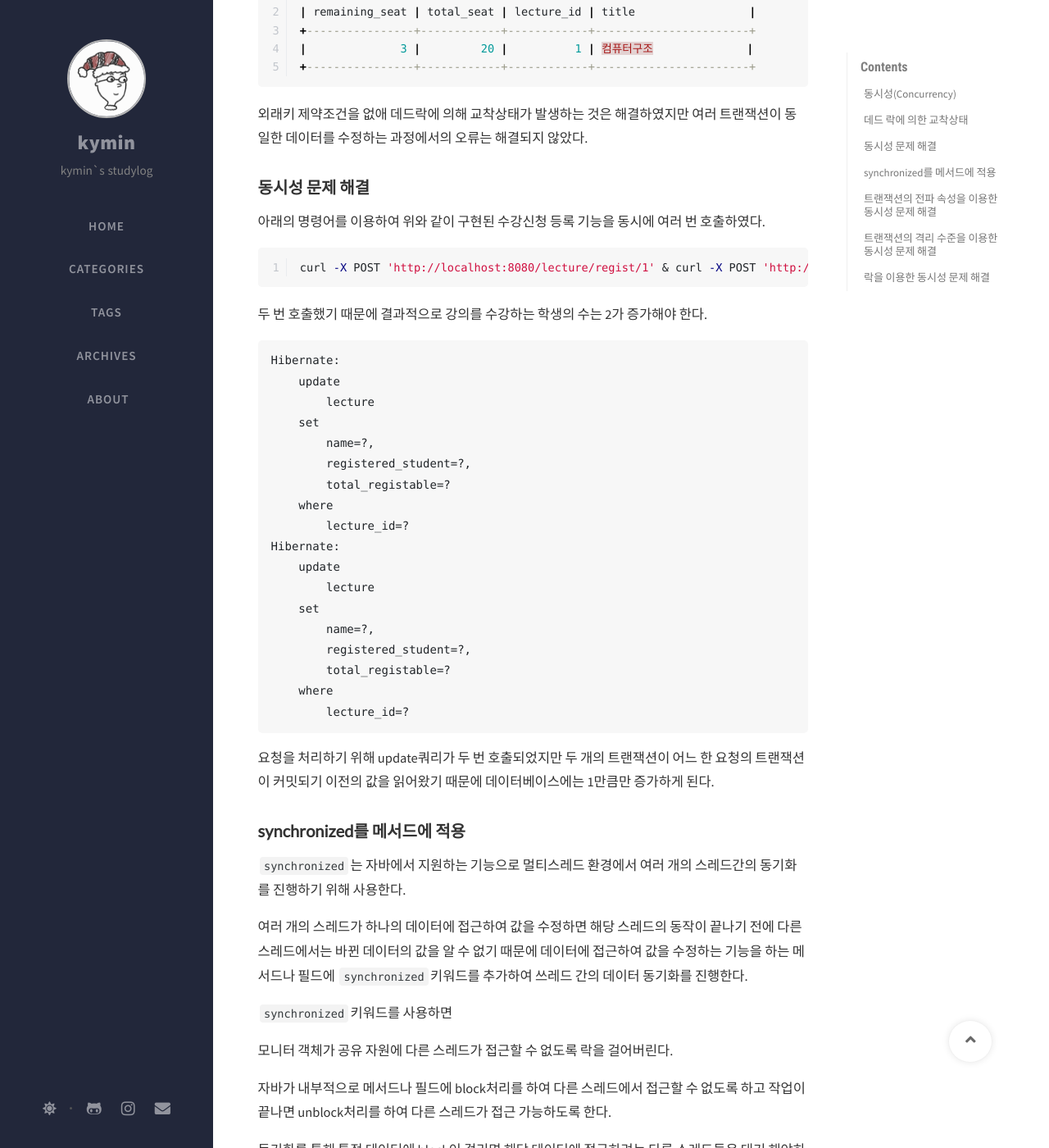
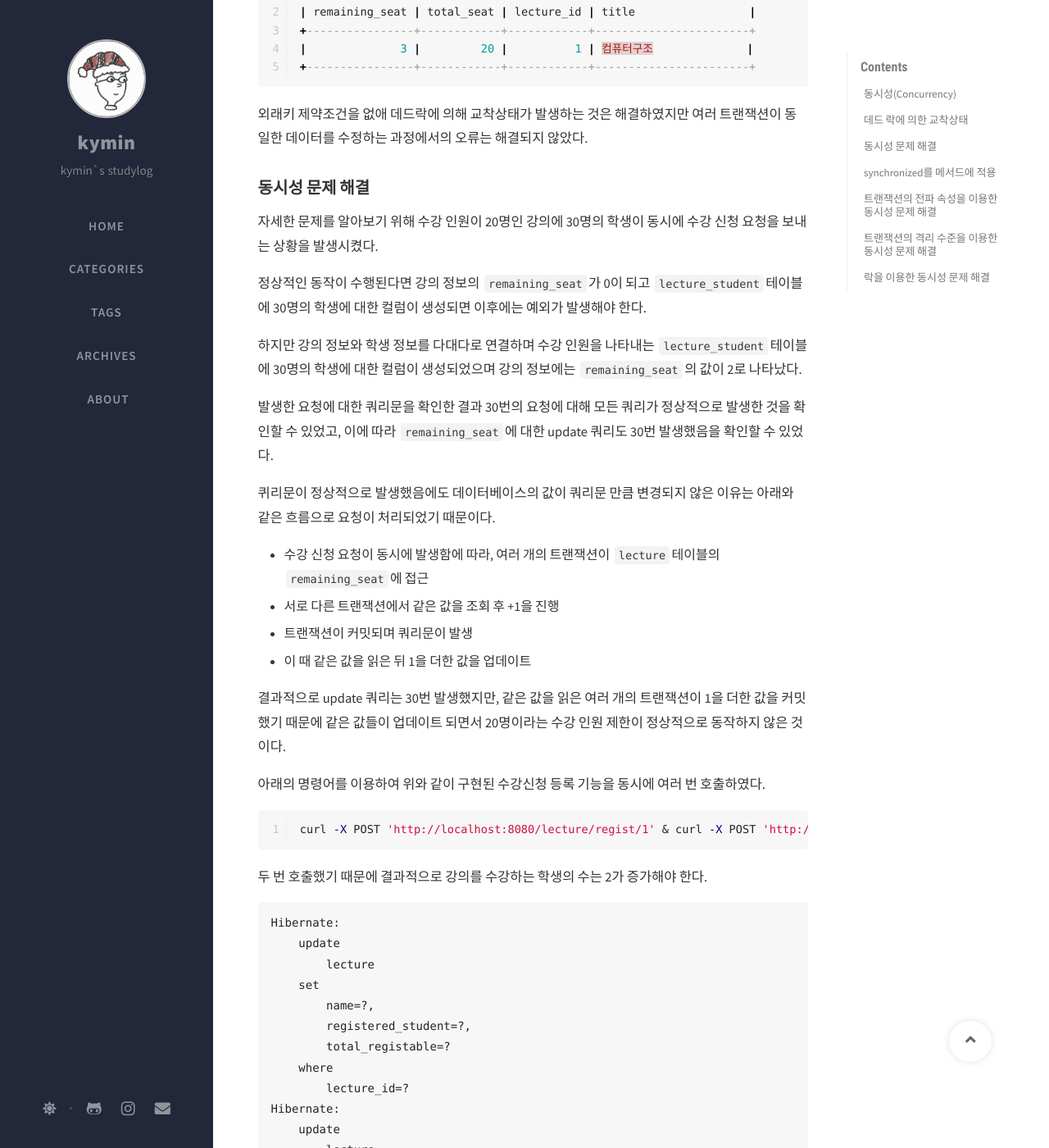
Before and after one commit to Kyoung-M1N/kyoung-M1N.github.io, a Jekyll site: the page built from _posts/spring/2025-02-09-[Spring]concurrency.md, in a window 1280 px wide and 1400 px high, scrolled down 4098 px. Shown: the whole window at 82% size. Built offline with Jekyll 4.4.1, drawn with Linux system fonts in a browser that asks for light colours; nearby versions of some CDN libraries; comment, search, counter and statistics services are not loaded; some of the changed text lies outside the part shown.

Commit message:
docs: 포스트 수정

````diff
--- a/_posts/spring/2025-02-09-[Spring]concurrency.md
+++ b/_posts/spring/2025-02-09-[Spring]concurrency.md
@@ -88,7 +88,7 @@ public class Lecture {
 +----------------+------------+------------+-----------------------+
 ```
 
-수강인원이 20명인 강의에 20명의 학생이 수강 신청 요청을 보냈지만 3개의 요청이 누락된 것을 확인할 수 있다.
+수강 인원이 20명인 강의에 20명의 학생이 수강 신청 요청을 보냈지만 3개의 요청이 누락된 것을 확인할 수 있다.
 
 엔티티에서 기록하는 값이 아닌 실제 데이터베이스의 데이터를 확인해보아도 데이터가 누락되어있는 것을 확인할 수 있었다.
 
@@ -162,6 +162,29 @@ public class LectureStudent {
 외래키 제약조건을 없애 데드락에 의해 교착상태가 발생하는 것은 해결하였지만 여러 트랜잭션이 동일한 데이터를 수정하는 과정에서의 오류는 해결되지 않았다.
 
 ### **동시성 문제 해결**
+
+자세한 문제를 알아보기 위해 수강 인원이 20명인 강의에 30명의 학생이 동시에 수강 신청 요청을 보내는 상황을 발생시켰다.
+
+정상적인 동작이 수행된다면 강의 정보의 `remaining_seat`가 0이 되고 `lecture_student`테이블에 30명의 학생에 대한 컬럼이 생성되면 이후에는 예외가 발생해야 한다.
+
+하지만 강의 정보와 학생 정보를 다대다로 연결하며 수강 인원을 나타내는 `lecture_student`테이블에 30명의 학생에 대한 컬럼이 생성되었으며 강의 정보에는 `remaining_seat`의 값이 2로 나타났다.
+
+발생한 요청에 대한 쿼리문을 확인한 결과 30번의 요청에 대해 모든 쿼리가 정상적으로 발생한 것을 확인할 수 있었고, 이에 따라 `remaining_seat`에 대한 update 쿼리도 30번 발생했음을 확인할 수 있었다.
+
+퀴리문이 정상적으로 발생했음에도 데이터베이스의 값이 쿼리문 만큼 변경되지 않은 이유는 아래와 같은 흐름으로 요청이 처리되었기 때문이다.
+
+- 수강 신청 요청이 동시에 발생함에 따라, 여러 개의 트랜잭션이 `lecture`테이블의 `remaining_seat`에 접근
+- 서로 다른 트랜잭션에서 같은 값을 조회 후 +1을 진행
+- 트랜잭션이 커밋되며 쿼리문이 발생
+- 이 때 같은 값을 읽은 뒤 1을 더한 값을 업데이트
+
+결과적으로 update 쿼리는 30번 발생했지만, 같은 값을 읽은 여러 개의 트랜잭션이 1을 더한 값을 커밋했기 때문에 같은 값들이 업데이트 되면서 20명이라는 수강 인원 제한이 정상적으로 동작하지 않은 것이다.
+
+
+
+
+
+
 
 
 
````
